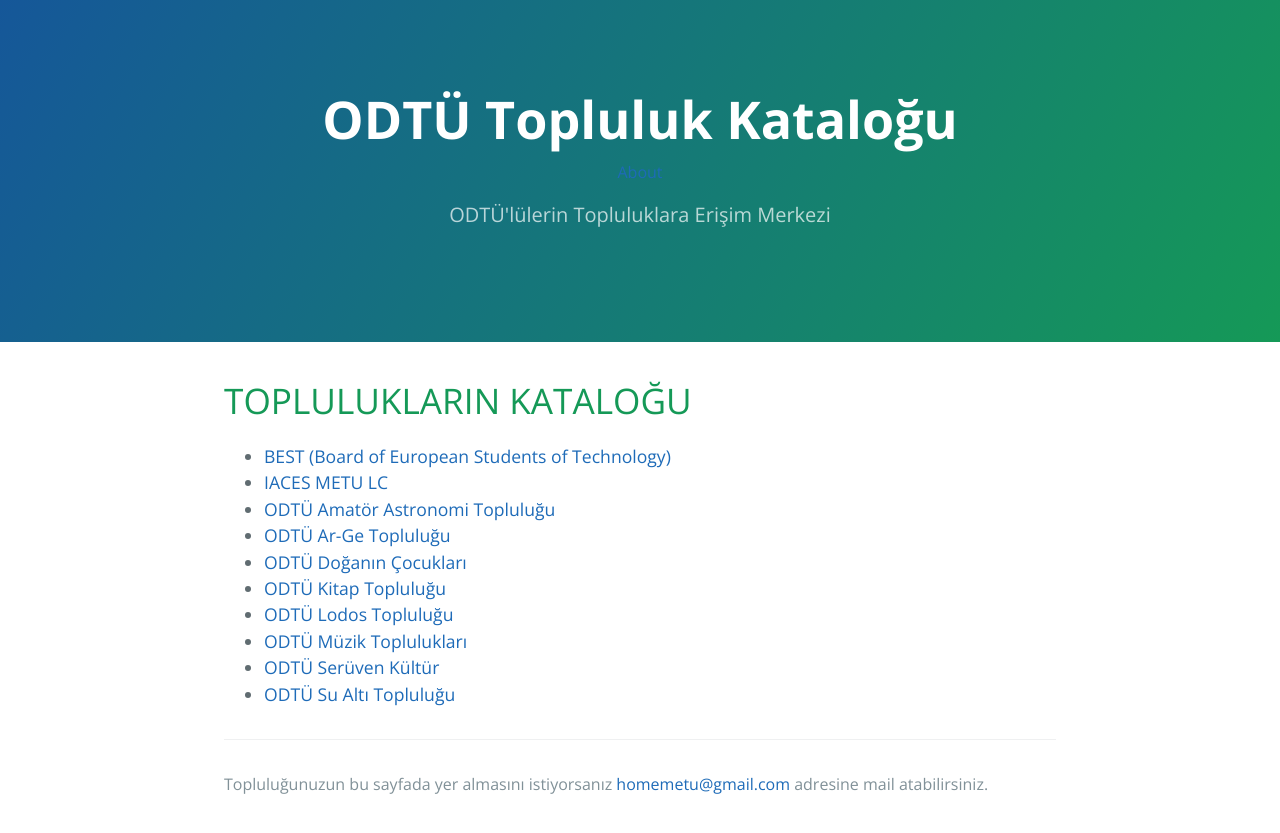
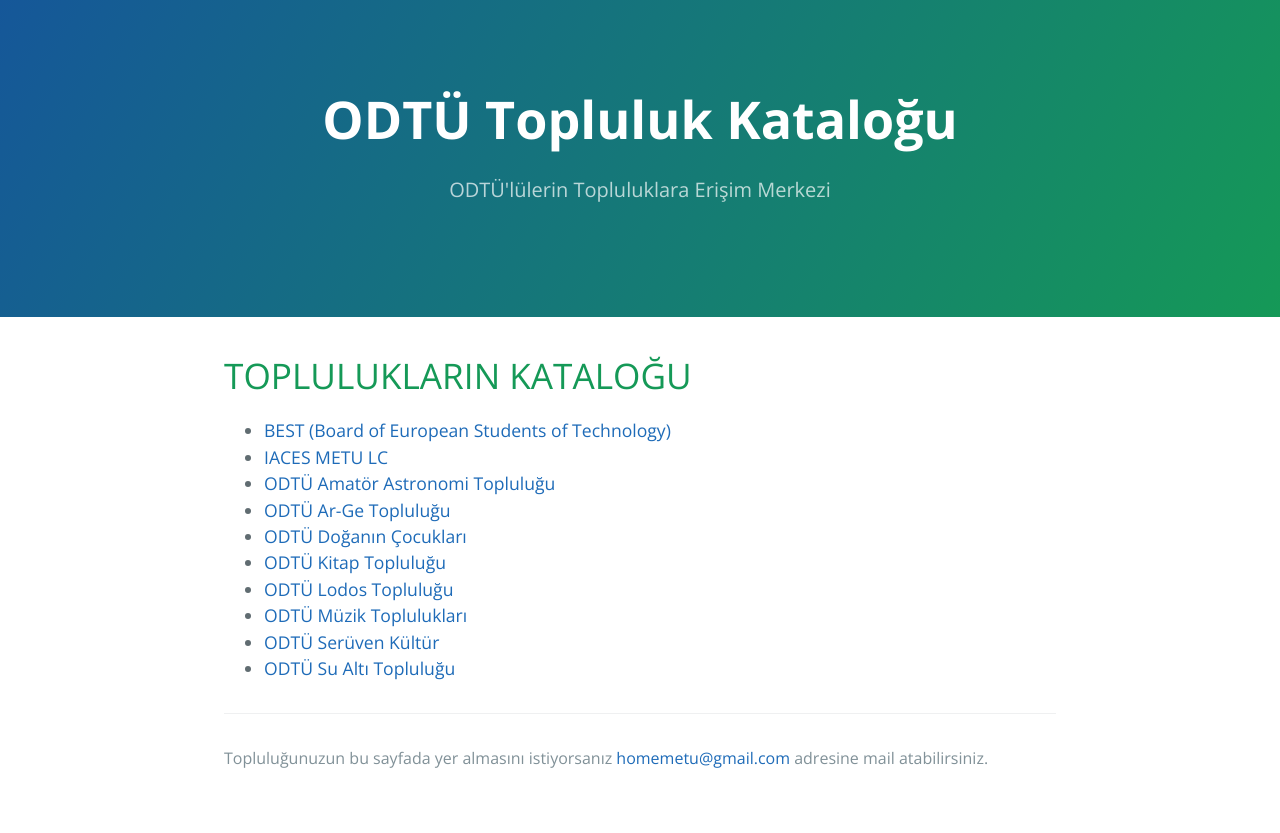
Before and after one commit to metuhome/METU-Topluluk-Katalog, a Jekyll site: the page built from index.md, in a window 1280 px wide. Shown: the top 833 px of the page. Built offline with Jekyll 4.4.1, drawn with Linux system fonts in a browser that asks for light colours; our own code applies the rules of GitHub Pages for plain Markdown files.

```diff
--- a/_layouts/default.html
+++ b/_layouts/default.html
@@ -24,7 +24,7 @@
 
     <header class="page-header" role="banner">
       <h1 class="project-name">ODTÜ Topluluk Kataloğu</h1>
-      <div class="trigger"><a class="page-link" href="/about/">About</a></div>
+
       <h2 class="project-tagline">{{ page.description | default: site.description | default: site.github.project_tagline }}</h2>
       {% if site.github.is_project_page %}
         <a href="{{ site.github.repository_url }}" class="btn">View on GitHub</a>
```
Also changed, not shown: 12 other files.
